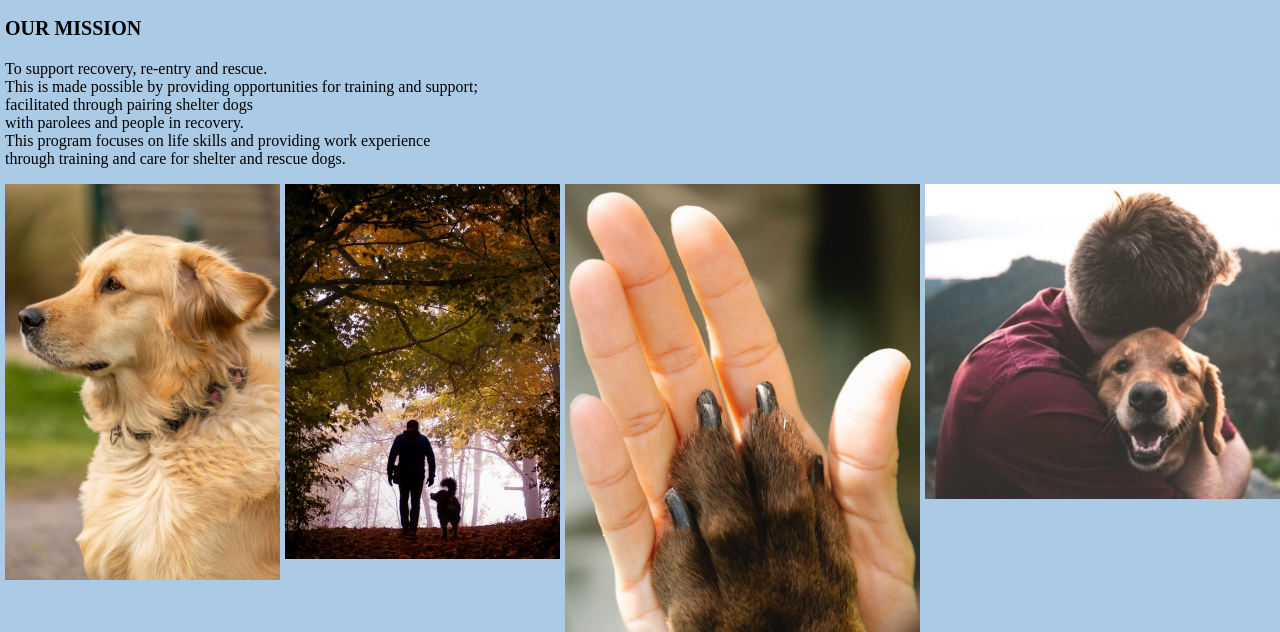
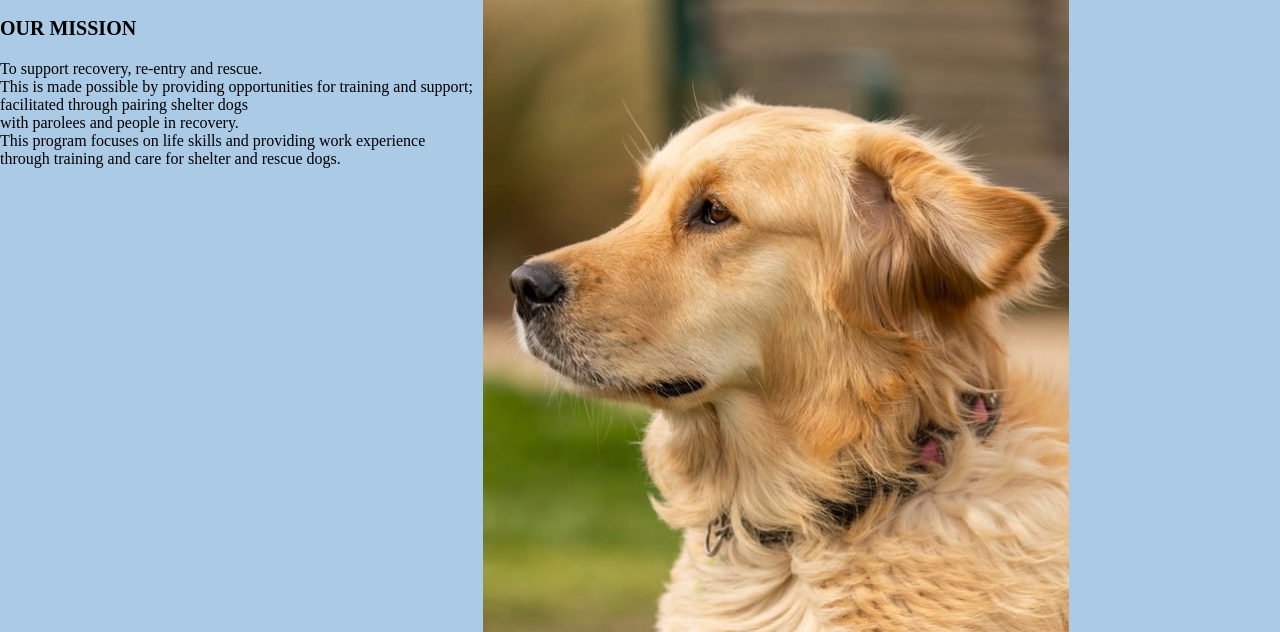
Before and after one commit to susanjt/pawsprojectFEWD, a plain HTML site: page index.html in a window 1280 px wide. Shown: the part 168-800 px from the top of the page. Drawn offline with Linux system fonts and the light colour scheme.

Commit message:
made changes to index and styles, added README

```diff
--- a/index.html
+++ b/index.html
@@ -30,14 +30,15 @@
             <a href="#store">Store</a>
             <a href="#about">About</a>
             </ul>
-         <button onclick="showMe()" class="toggle-button" id="hamburger">&#9776</button>
+         <button class="toggle-button" id="hamburger">&#9776</button>
         <!--<button id="hamburgerBtn">&#9776;</button>-->
         <ul id="navLinks"></ul>
     </div>
 </header>
     <main>
+      <div class="flex">
         <div class="row">
-            <div class= "column" id="content" style="width: 100%;">
+          <div class= "column" id="content">
            <h3>OUR MISSION</h3>
             <p>To support recovery, re-entry and rescue.<br>
                 This is made possible by providing opportunities for training and support;<br>
@@ -46,11 +47,11 @@
             and providing work experience<br>
                 through training and care for shelter and rescue dogs.</p>
           </div>
-          </div>
-            <div class= "row" >
           <div class="column" id="image">
             <img class="image1" src="images\golden.jpg" alt="Golden retriever" style="width: 100%;">
           </div>
+        </div>
+        <div class="row">
           <div class="column" id="image">
             <img class="image2" src="images\walkingdog.jpg"  alt="Man walking dog" style="width: 100%;" >
           </div>
@@ -58,9 +59,9 @@
           <div class="column" id="image">
             <img class="image3" src="images\pexels-bluebird.jpg"  alt="handtopaw" style="width: 100%;">
           </div>
+        </div>
         <div class="column" id="image">
           <img class="image4" src="images\eric-ward.jpg" alt="man holding dog"style="width: 100%;">
-              </div>
         </div>
       </div>
     </div>
--- a/paws.js
+++ b/paws.js
@@ -11,11 +11,6 @@ function closeMenu() {
 }
 
 
-//function toggleMenu(params) {
-    //document.getElementById("navLinks").classList.toggle("open");
-//}
-//let x= document.getElementById('hamburgerBtn');
-//x.onclick= toggleMenu;
 
 
 
--- a/styles.css
+++ b/styles.css
@@ -1,4 +1,5 @@
-html, body{
+html,
+body {
   margin: 0px;
   padding: 0px;
   border: 0px;
@@ -89,11 +90,7 @@ header navLinks {
 
 .row {
   display: flex;
-}
-
-.column {
-  flex: 50%;
-  padding-left: 5px;
+  gap: 10px;
 }
 
 /* Responsive layout - makes the columns stack on top of each other instead of next to each other */
@@ -103,19 +100,25 @@ header navLinks {
   }
 }
 
-
 /*main and img styles*/
 
-.main content {
-display: flex;
-flex-direction: column;
+main {
+  display: flex;
+  flex-direction: column;
 }
 
+.flex {
+  /* border: 1px solid red; */
+  display: flex;
+  flex-direction: column;
+  gap: 10px;
+  /* display: flex; */
+}
 
 /*footer styles*/
 .footer {
   background-color: #4f3b3b;
-  clear:both;
+  clear: both;
   color: #b4b4b4;
   font-size: 75em;
   text-align: center;
@@ -123,9 +126,15 @@ flex-direction: column;
   width: 100%;
 }
 
+img {
+  object-fit: cover;
+  width: 100%;
+  height: 100%;
+}
+
 @media screen and (min-width: 769px) {
   .column {
-    max-width: 50%;
+    /* max-width: 50%; */
   }
 }
 
```
Also changed, not shown: 1 other file. Lines whose indentation alone changed are shown as unchanged.
